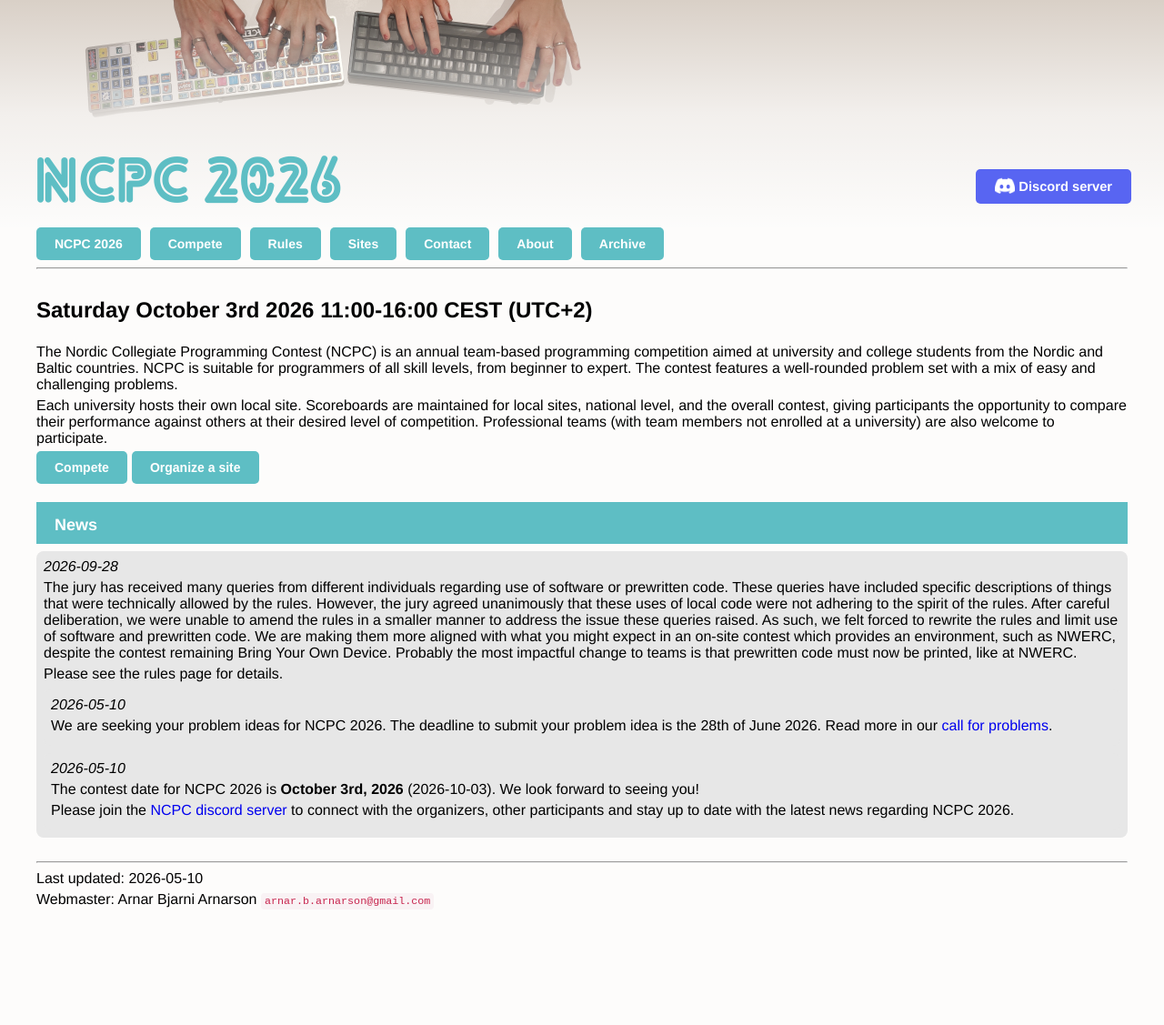
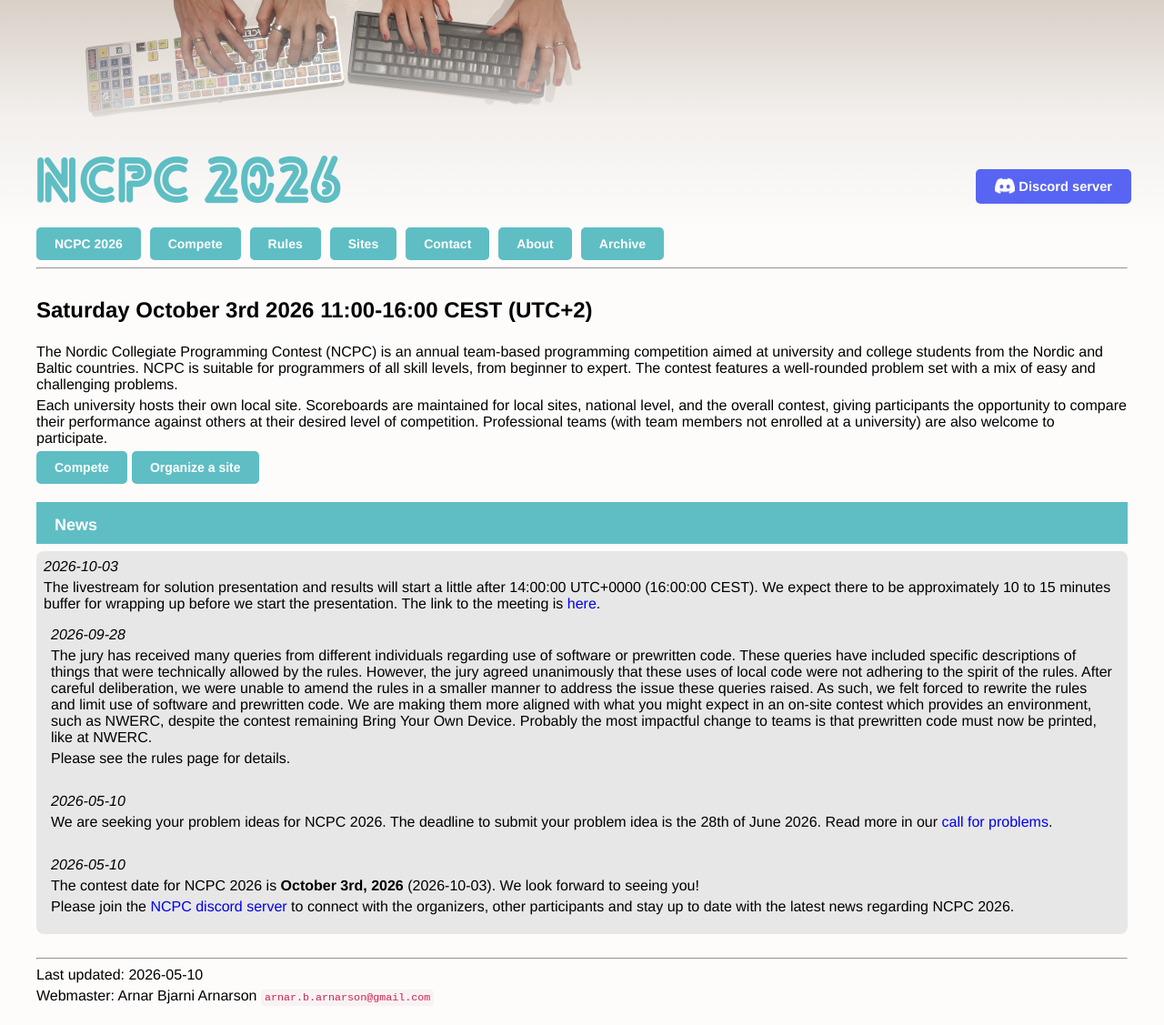
Before and after one commit to icpc/ncpc-web, a Jekyll site: the page built from ncpc2026/index.md, in a window 1280 px wide. Shown: the whole page at 91% size. Built offline with Jekyll 4.4.1, drawn with Linux system fonts in a browser that asks for light colours; before the commit the page ends 1021 px from its top, so only the background shows below that.

Commit message:
Livestream news item

```diff
--- a/ncpc2026/index.md
+++ b/ncpc2026/index.md
@@ -23,6 +23,13 @@ Each university hosts their own local site. Scoreboards are maintained for local
 </div>
 
 <div class="news-item">
+<i>2026-10-03</i>
+
+The livestream for solution presentation and results will start a little after 14:00:00 UTC+0000 (16:00:00 CEST).
+We expect there to be approximately 10 to 15 minutes buffer for wrapping up before we start the presentation.
+The link to the meeting is <a href="https://eu01web.zoom.us/j/65408943736">here</a>.
+
+<div class="news-item">
 <i>2026-09-28</i>
 
 The jury has received many queries from different individuals regarding use of software or prewritten code.
@@ -35,6 +42,7 @@ an environment, such as NWERC, despite the contest remaining Bring Your Own Devi
 Probably the most impactful change to teams is that prewritten code must now be printed, like at NWERC.
 
 Please see the rules page for details.
+</div>
 
 <div class="news-item">
 <i>2026-05-10</i>
```
